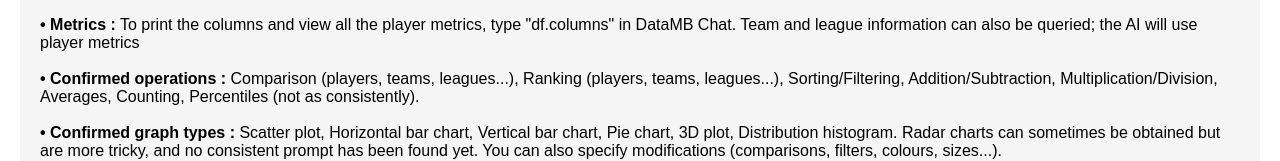
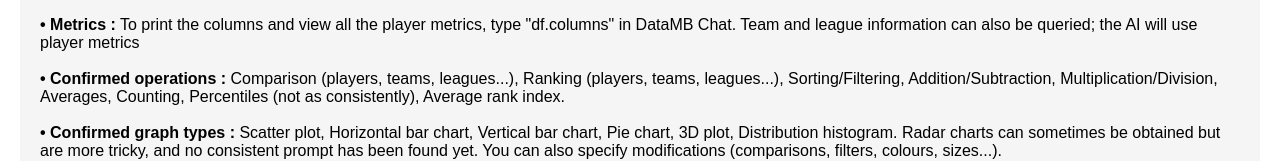
Before and after one commit to ohlitmybad/chatguide, a plain HTML site: page index.html in a window 1280 px wide. Shown: the part 645-806 px from the top of the page. Drawn offline with Linux system fonts and the light colour scheme.

Commit message:
Update index.html

```diff
--- a/index.html
+++ b/index.html
@@ -123,7 +123,7 @@ opacity: .92;
 
    <div class="metric">
     <p class="metric-definition"><strong>• Metrics :</strong> To print the columns and view all the player metrics, type "df.columns" in DataMB Chat. Team and league information can also be queried; the AI will use player metrics</p><br>
-  <p class="metric-definition"><strong>• Confirmed operations :</strong> Comparison (players, teams, leagues...), Ranking (players, teams, leagues...), Sorting/Filtering, Addition/Subtraction, Multiplication/Division, Averages, Counting, Percentiles (not as consistently).</p><br>
+  <p class="metric-definition"><strong>• Confirmed operations :</strong> Comparison (players, teams, leagues...), Ranking (players, teams, leagues...), Sorting/Filtering, Addition/Subtraction, Multiplication/Division, Averages, Counting, Percentiles (not as consistently), Average rank index.</p><br>
   <p class="metric-definition"><strong>• Confirmed graph types : </strong>Scatter plot, Horizontal bar chart, Vertical bar chart, Pie chart, 3D plot, Distribution histogram. Radar charts can sometimes be obtained but are more tricky, and no consistent prompt has been found yet. You can also specify modifications (comparisons, filters, colours, sizes...).</p><br>
 </div>
 
```
